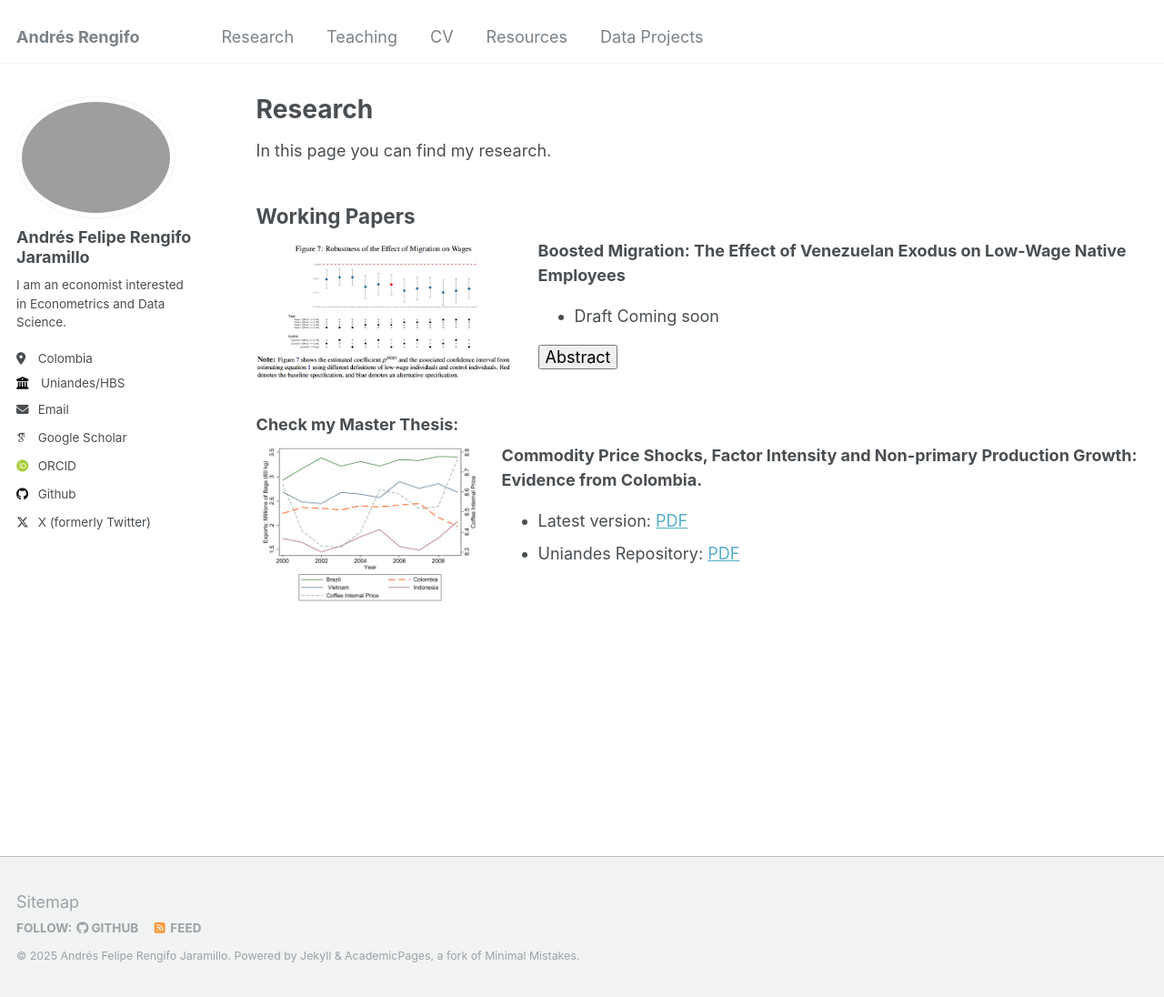
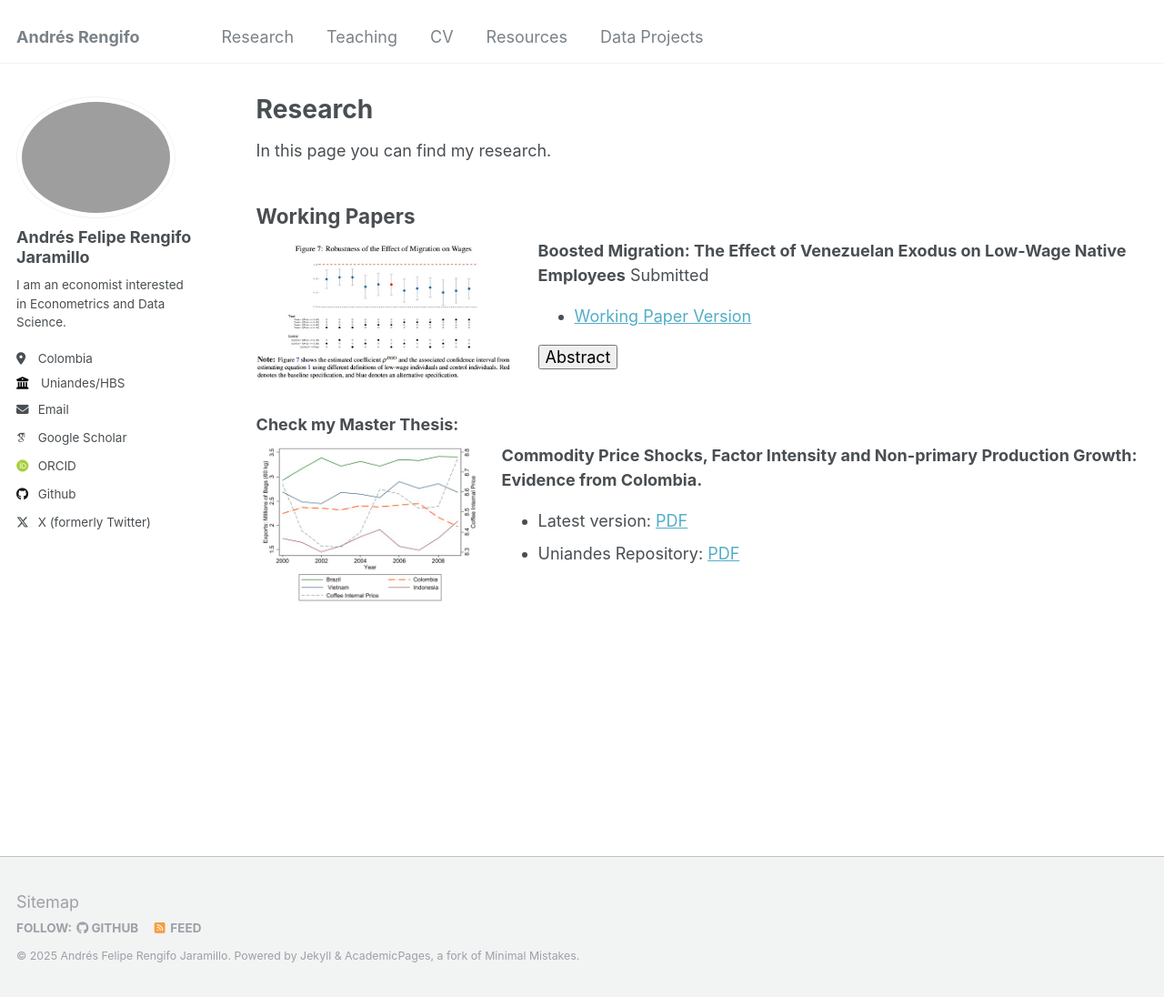
Before and after one commit to RengifoAndres/RengifoAndres.github.io, a Jekyll site: the page built from _pages/Research.md, in a window 1280 px wide and 1096 px high. Shown: the whole window at 91% size. Built offline with Jekyll 4.4.1, drawn with Linux system fonts in a browser that asks for light colours; some web fonts are replaced; part of the change alters nothing that is shown.

Commit message:
Revise abstract for research on Venezuelan migration
Updated the abstract for the research paper on Venezuelan migration effects, improving clarity and conciseness.

```diff
--- a/_pages/Research.md
+++ b/_pages/Research.md
@@ -28,16 +28,17 @@ In this page you can find my research.
 <div style="display: flex; align-items: flex-start; margin-bottom: 20px;">
      <img src="/images/research_images/ML_MIG_robuss.jpg" alt="AUC FOR MODELS" style="width: 290px; height: auto; margin-right: 20px;">
   <div>
-    <strong>Boosted Migration: The Effect of Venezuelan Exodus on Low-Wage Native Employees</strong><br>
+    <strong>Boosted Migration: The Effect of Venezuelan Exodus on Low-Wage Native Employees</strong> Submitted <br>
     <ul>
-      <li>Draft Coming soon</li>
+      <li>  <a href="/files/MigML"> Working Paper Version</a> </li>
     </ul>
     <!-- Button to toggle abstract -->
     <button class="toggle-button" onclick="toggleAbstract(this, 'abstract1')">Abstract</button>
 
     <!-- Abstract content -->
     <div id="abstract1" class="abstract-content" style="display: none; margin-top: 10px;">
-      <p>  This paper examines the short-run labor market effects of Venezuelan migration on low-wage Colombian workers following the 2016 reopening of the border between the two countries. Using nationally representative household survey data from 2012 to 2019 and a machine learning model to classify workers by their predicted probability of being low-wage, I implement a triple-differences (DDD) strategy to estimate causal impacts across cities with varying levels of migrant exposure. The main finding is that, although migration had no significant effects on employment formality, contract type, or self-employment, it did lead to a decline in log wages among low-wage natives in high-migration cities. This effect is robust to alternative definitions of treatment and control groups and persists across multiple model specifications. This suggests that immigration can exert downward pressure on earnings at the lower end of the wage distribution. This last results contradict previous studies carried out in the same context. I suggest that this is due to the lack of a robust identification technique, and provide evidence in that direction.  The findings contribute to growing evidence on the distributional consequences of migration in middle-income countries and underscore the importance of protecting vulnerable groups during large-scale displacement events.
+      <p>
+This paper examines the labor market effects of Venezuelan migration on low-wage Colombian workers. Using nationally representative survey data from 2012 to 2019 and a machine learning model to classify workers by their predicted probability of being in the lower tail of the wage distribution, I implement a Triple Differences-in-Differences strategy to estimate causal impacts across cities with varying levels of migrant exposure. The main finding is that, although migration had no significant effects on employment formality or self-employment, it did lead to a decline in wages among low-wage natives in high-migration cities. This effect is robust to alternative definitions of treatment and control groups. This finding suggests that immigration can exert downward pressure on earnings at the lower end of the wage distribution  and underscore the importance of protecting vulnerable groups during large-scale displacement events.
 </p>
     </div>
   </div>
```
